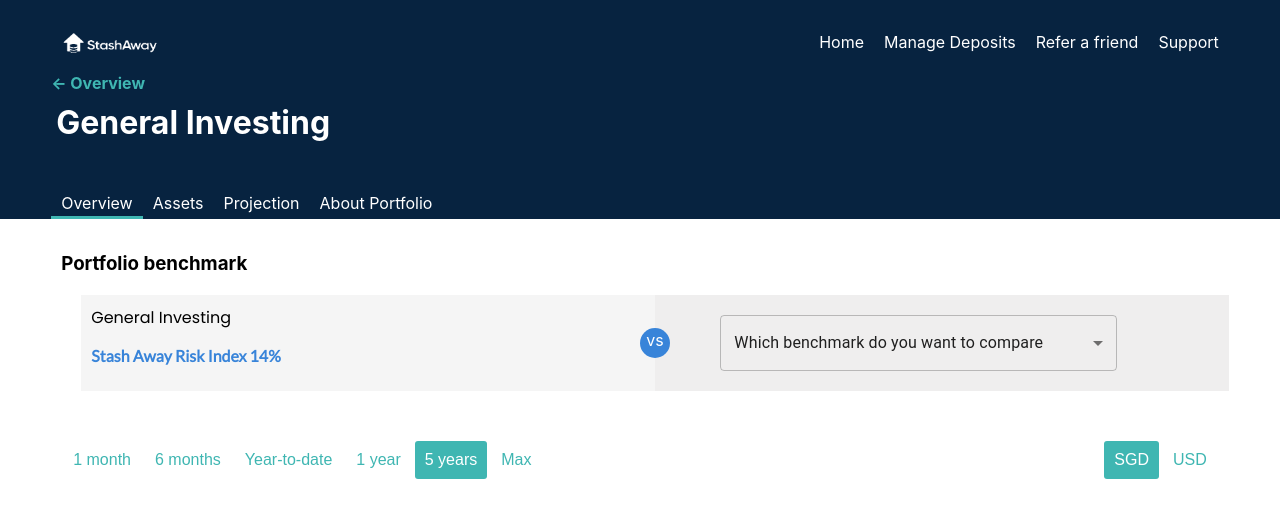
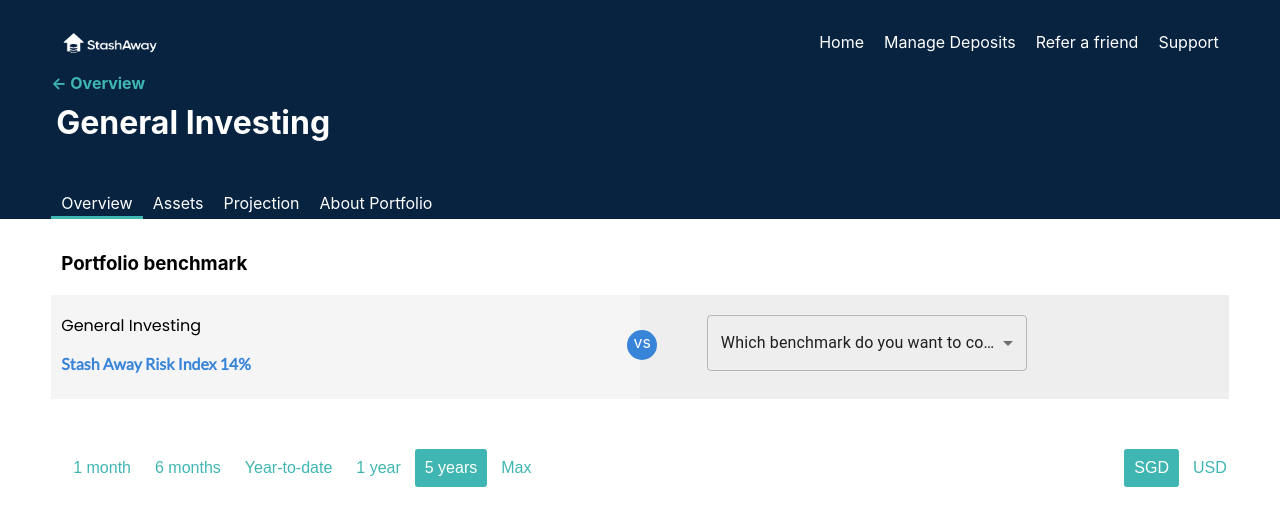
Before and after one commit to bakash95/PeformanceVisualizer, a React (Create React App) app: page / in a window 1280 px wide. Shown: the top 526 px of the page. Built offline with nearby package versions, Linux system fonts and the light colour scheme.

Commit message:
fix in flex display responsive

```diff
--- a/package.json
+++ b/package.json
@@ -7,7 +7,6 @@
     "@material-ui/icons": "^4.9.1",
     "@nivo/line": "^0.61.1",
     "bootstrap": "^4.4.1",
-    "lodash": "^4.17.15",
     "react": "^16.13.1",
     "react-dom": "^16.13.1",
     "react-redux": "^7.2.0",
--- a/src/App.css
+++ b/src/App.css
@@ -31,6 +31,20 @@
   -webkit-tap-highlight-color: transparent;
 }
 
+@media (orientation: landscape) {
+  html {
+    width: 100%;
+    height: 100%;
+  }
+}
+
+@media (orientation: portrait) {
+  body {
+    width: 100%;
+    height: 100%;
+  }
+}
+
 .container {
   padding: 1% 4% 2% 4%;
   width: 92%;
--- a/src/overview/PortFolio/components/PortFolio/portfolioOptions.js
+++ b/src/overview/PortFolio/components/PortFolio/portfolioOptions.js
@@ -71,7 +71,7 @@
         setSelected(value);
     }
     return (
-        <div className="cardContainer flx-display just-end">
+        <div className="cardContainer tbl-display just-end">
             {currencyOptions.map((item) => {
                 let selected = item.keyValue === selectedCurrency ? "selected" : "";
                 return (
@@ -84,7 +84,7 @@
 }
 
 const GraphOptions = (props) => {
-    return (<div className="container flx-display">
+    return (<div className="container tbl-display">
         <PeriodSelector {...props} />
         <CurrenySelector{...props} />
     </div >
--- a/src/overview/PortFolio/components/benchmark/benchMarkOptions.js
+++ b/src/overview/PortFolio/components/benchmark/benchMarkOptions.js
@@ -11,16 +11,16 @@
     return (
         <div className="container">
             <h3>{dictionary["portfolio_benchmark"]}</h3>
-            <section className="flx-display">
-                <div className="vs_relative">
-                    <p className="vs_circle">vs</p>
-                </div>
+            <section className="tbl-display">
                 <article className="cardContainer" style={{ background: '#f5f5f5' }}>
                     <div className="cardText">
                         <summary className="cardTextHeader">{dictionary["General_Investing"]}</summary>
                         <p className="cardTextContent"><b>{dictionary["stashaway_index_name"]}</b></p>
                     </div>
                 </article>
+                <div className="vs_relative">
+                    <span className="vs_circle">vs</span>
+                </div>
                 <article className="cardContainer" style={{ background: 'rgb(239, 238, 238)' }}>
                     <div className="cardText">
                         <SelectField onChange={(selectedIndexValue, selectedIndexName) => { props.performanceDataAction({ selectedIndexValue, selectedIndexName }) }} />
@@ -40,8 +40,9 @@
     }
     return (
         <div className="pd10">
-            <FormControl className="width-80" variant="outlined">
-                <Select
+            <FormControl variant="outlined">
+                <Select style={{ maxWidth: '320px'}}
+                    autoWidth={false}
                     labelId="outlined-age-native-simple-label"
                     id="outlined-age-native-simple"
                     onChange={onChange}
--- a/src/overview/PortFolio/components/benchmark/css/benchMark.css
+++ b/src/overview/PortFolio/components/benchmark/css/benchMark.css
@@ -1,8 +1,7 @@
 .vs_relative {
     display: flex;
-    align-items: center;
-    position: relative;
-    left: 50%;
+    position: absolute;
+    left: 49%;
 }
 
 .vs_circle {
@@ -17,11 +16,13 @@
     -webkit-border-radius: 15px;
     vertical-align: middle;
     -moz-border-radius: 15px;
+    top: 35px;
+    position: relative;
 }
 
 @media screen and (max-width:780px) and (min-width:500px) {
     .vs_relative {
-        left: 45%;
+        left: 48%;
     }
 }
 
--- a/src/overview/PortFolio/container/css/portfolio.css
+++ b/src/overview/PortFolio/container/css/portfolio.css
@@ -1,5 +1,6 @@
 .cardContainer {
     width: 50%;
+    display: table-cell;
     background-color: rgba(45, 45, 45, 0.98);
     background-color: var(--color-textcolor);
     background: white;
@@ -7,12 +8,13 @@
     padding: 10px 10px 10px 10px;
 }
 
-.flx-display {
-    display: flex;
+.tbl-display {
+    display: table;
+    width: 100%;
 }
 
-.flx-display.just-end {
-    justify-content: flex-end;
+.tbl-display.just-end {
+    text-align: end;
 }
 
 .cardText {
@@ -29,7 +31,7 @@
     color: rgb(56, 132, 217);
 }
 
-.width-80{
+.width-80 {
     width: 80%;
 }
 
@@ -41,14 +43,13 @@
 @media screen and (max-width:425px) {
     .cardContainer {
         width: 100%;
-    }
-    .flx-display {
-        display: block !important;
+        display: block;
+        text-align: left !important;
     }
     .pd10 {
         padding: 10px 2px 10px 2px !important;
     }
-    .container{
+    .container {
         width: 92%;
     }
 }
```
